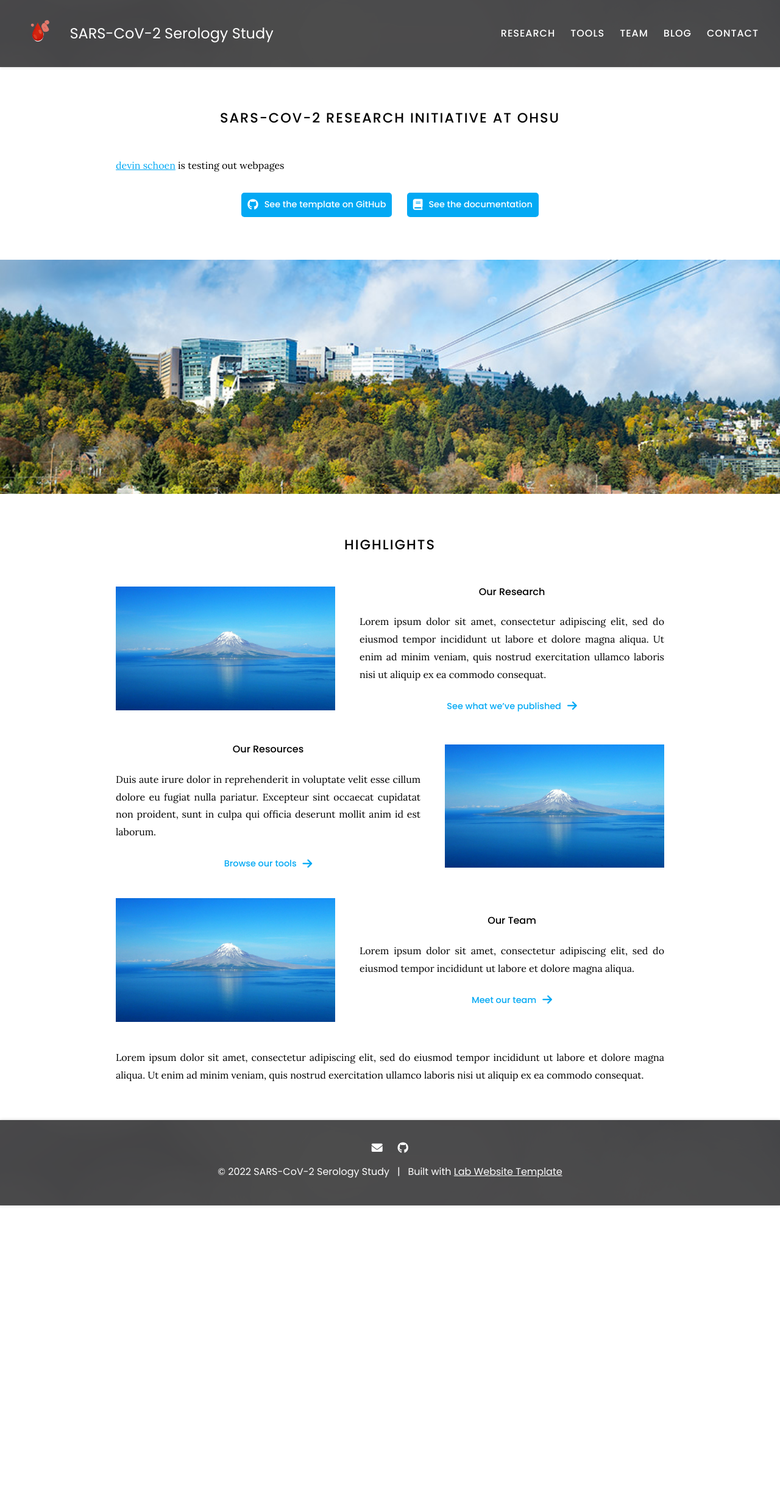
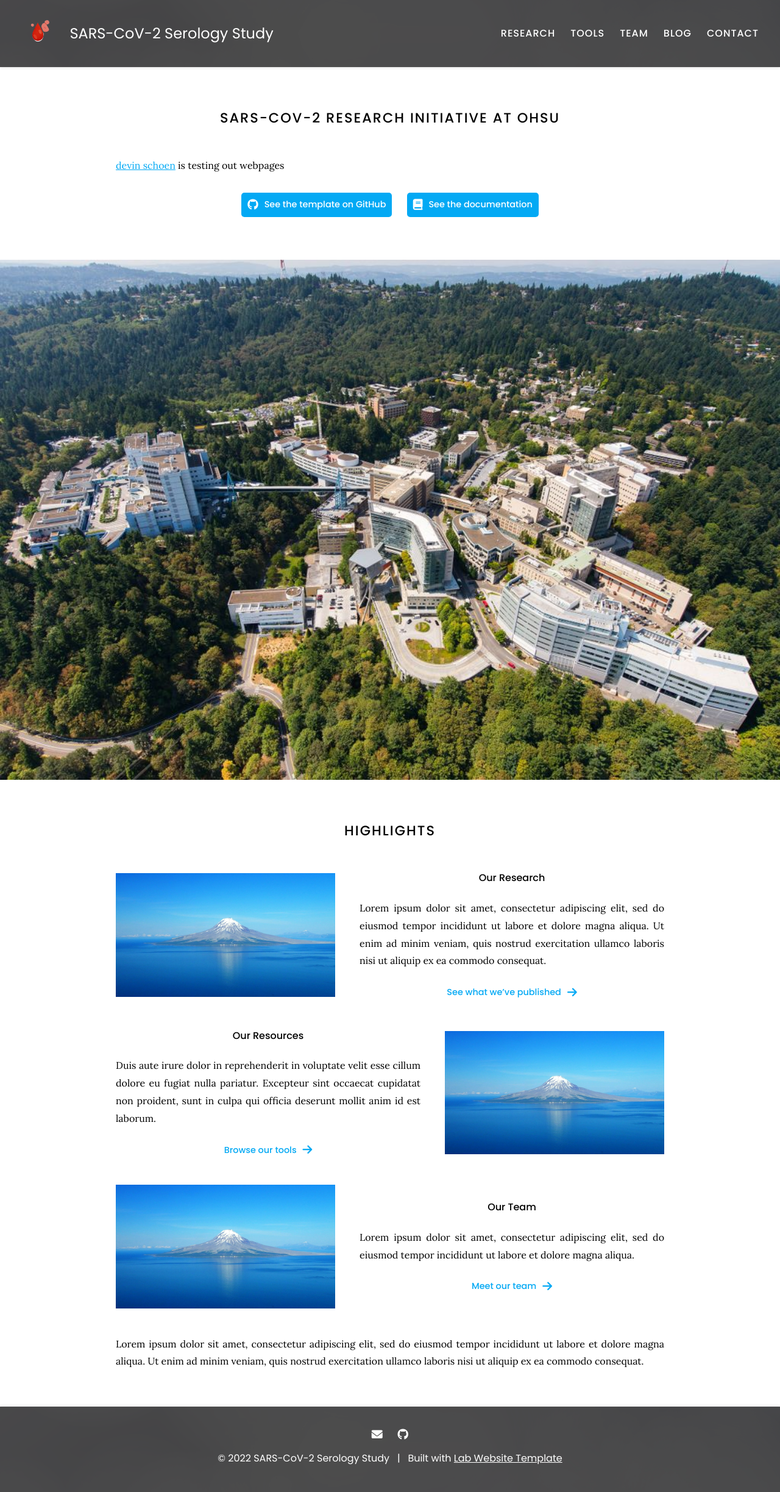
Before and after one commit to devin-schoen/schoen-test, a Jekyll site: the page built from index.md, in a window 1280 px wide. Shown: the whole page at 61% size. Built offline with Jekyll 4.4.1, drawn with Linux system fonts in a browser that asks for light colours; before the commit the page ends 1977 px from its top, so only the background shows below that.

Commit message:
Update index.md

```diff
--- a/index.md
+++ b/index.md
@@ -27,7 +27,7 @@ title: Home
 
 {% include section.html full=true %}
 
-{% include banner.html image="images/ohsu1.jpg" %}
+{% include banner.html image="images/ohsu2.jpg" %}
 
 {% include section.html %}
 
```
